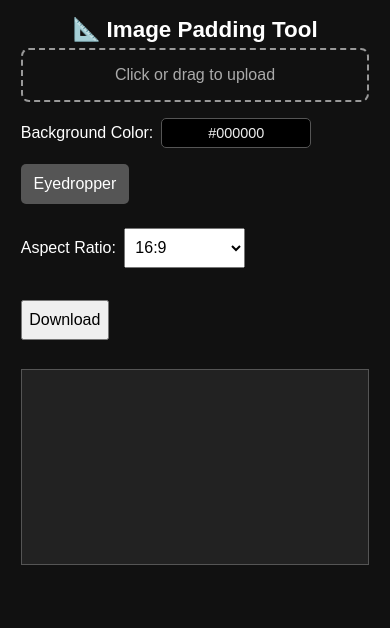
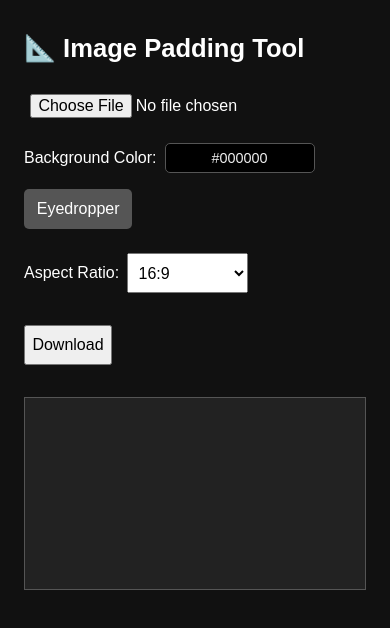
Before and after one commit to saparint/ImgPadTool, a plain HTML site: page index.html in a window 390 px wide. Drawn offline with Linux system fonts and the light colour scheme.

Commit message:
Add files via upload

```diff
--- a/index.html
+++ b/index.html
@@ -2,7 +2,7 @@
 <html lang="ko">
 <head>
   <meta charset="UTF-8">
-  <meta name="viewport" content="width=device-width, initial-scale=1.0">
+  <meta name="viewport" content="width=device-width, initial-scale=1.0"> <!-- ✨ 추가: 모바일 뷰포트 설정 ✨ -->
   <title>Image Padding Tool</title>
   <style>
     /* 4. box-sizing: border-box; 전역 적용 */
@@ -12,13 +12,13 @@
 
     body {
       font-family: sans-serif;
-      padding: 0.5rem; /* 상단 여백을 줄였습니다 */
-      background: #111; /* 기존 어두운 배경색 유지 */
-      color: #fff; /* 기존 흰색 텍스트 유지 */
+      padding: 1rem;
+      background: #111;
+      color: #fff;
       min-height: 100vh;
-      display: flex;
-      flex-direction: column;
-      align-items: center;
+      display: flex; /* ✨ 추가: body를 flex 컨테이너로 만들어 내부 요소 중앙 정렬을 돕습니다. ✨ */
+      flex-direction: column; /* ✨ 추가: 요소들을 세로로 정렬 ✨ */
+      align-items: center; /* ✨ 추가: 자식 요소들을 가로 중앙 정렬 ✨ */
     }
     input, select, button {
       margin: 0.5rem 0;
@@ -26,70 +26,19 @@
       font-size: 1rem;
     }
 
-    h1 { /* 제목 스타일 조정 */
-        margin-top: 0;
-        margin-bottom: 0.8rem;
-        font-size: 2.2rem;
-        text-align: center;
+    /* ✨ 추가: 메인 콘텐츠 컨테이너 스타일 ✨ */
+    #mainContentContainer {
+        max-width: 600px; /* 원하는 최대 너비 설정, 픽셀 단위로 조정 가능 */
+        width: 100%; /* 부모에 맞춰 너비 100% 사용 (max-width에 걸림) */
+        /* margin: 0 auto; /* body가 flex 컨테이너이므로 필요 없어짐. */
+        padding: 0 0.5rem; /* 선택 사항: 컨테이너 내부 좌우 패딩 추가 (body 패딩과 별개) */
     }
 
-    #mainContentContainer {
-        max-width: 600px;
-        width: 100%;
-        padding: 0 0.5rem;
+
+    /* 1. <br> 태그 제거 후 CSS로 간격 조절 */
+    #imageInput {
+        margin-bottom: 1rem;
     }
-
-    /* ✨ 핵심 수정: 드래그 앤 드롭 영역 스타일 - 원본 이미지처럼 어둡고 심플하게 ✨ */
-    #dropZone {
-        border: 2px dashed rgba(153, 153, 153, 1); /* 원본 이미지의 밝은 회색 점선 테두리 */
-        border-radius: 8px;
-        padding: 2.5rem 1rem; /* 내부 패딩 유지 */
-        text-align: center;
-        cursor: pointer;
-        transition: border-color 0.3s ease, background-color 0.3s ease;
-        margin-bottom: 1rem;
-        position: relative;
-        display: flex;
-        flex-direction: column; /* 텍스트만 있으므로 필요 없지만 유지 */
-        align-items: center;
-        justify-content: center;
-        /* gap: 10px; /* 아이콘이 없으므로 gap은 큰 의미 없지만 유지 */ */
-        background-color: rgba(60, 60, 60, 1); /* 원본 이미지의 진한 회색 배경색 */
-    }
-
-    #dropZone:hover {
-        border-color: rgba(180, 180, 180, 1); /* 호버 시 테두리 색상 약간 밝게 */
-        background-color: rgba(70, 70, 70, 1); /* 호버 시 배경색 약간 밝게 (부드러운 변화) */
-    }
-
-    #dropZone.highlight {
-        border-color: #4A90E2; /* 드래그 오버 시에는 파란색으로 명확하게 (기존 유지) */
-        background-color: rgba(75, 75, 75, 1); /* 드래그 오버 시 배경색을 약간 더 밝게 */
-    }
-
-    /* ✨ 제거: 아이콘 스타일은 이제 HTML에 아이콘이 없으므로 필요 없습니다. */
-    /* #dropZone .icon {
-        font-size: 2.8rem;
-        color: #888;
-    } */
-
-    #dropZone .text {
-        font-size: 1rem; /* 텍스트 크기 유지 (이미지와 유사) */
-        color: rgba(170, 170, 170, 1); /* 원본 이미지의 중간 회색 텍스트 색상 */
-    }
-
-    /* 실제 파일 인풋은 시각적으로 숨김 */
-    #imageInput {
-        position: absolute;
-        width: 1px;
-        height: 1px;
-        padding: 0;
-        margin: -1px;
-        overflow: hidden;
-        clip: rect(0, 0, 0, 0);
-        border: 0;
-    }
-
 
     canvas {
       border: 1px solid #555;
@@ -98,7 +47,8 @@
       max-height: calc(100vh - 250px);
       height: auto;
       display: block;
-      margin-top: 0.8rem; /* 캔버스 상단 마진도 약간 줄일 수 있습니다. */
+      margin-top: 1rem;
+      /* ✨ 수정: 캔버스도 중앙 정렬되도록 margin-left/right를 auto로 변경 ✨ */
       margin-left: auto;
       margin-right: auto;
       z-index: 5;
@@ -219,7 +169,7 @@
         border-radius: 3px;
         font-family: monospace;
         text-transform: uppercase;
-        min-width: 0;
+        min-width: 0; /* ✨수정됨: 튀어나오는 문제 해결을 위해 추가 ✨*/
     }
     .color-input-area input[type="text"].invalid {
         border-color: #f00;
@@ -230,7 +180,7 @@
         display: flex;
         align-items: center;
         gap: 10px;
-        margin-bottom: 1rem;
+        margin-bottom: 1rem; /* 1. <br> 태그 제거 후 CSS로 간격 조절 */
     }
 
     /* 비율 직접 입력 필드 컨테이너 스타일 */
@@ -279,6 +229,7 @@
         cursor: not-allowed;
     }
 
+    /* 1. <br> 태그 제거 후 CSS로 간격 조절 */
     #downloadButton {
       margin-bottom: 1rem;
     }
@@ -288,13 +239,12 @@
     /* 작은 화면 (예: 768px 이하, 태블릿 세로 및 스마트폰 가로/세로) */
     @media (max-width: 768px) {
         body {
-            padding: 0.5rem;
+            padding: 0.8rem; /* 모바일에서 좌우 패딩을 약간 줄여 공간 확보 */
         }
 
         h1 {
-            font-size: 1.6rem;
-            margin-top: 0.3rem;
-            margin-bottom: 0.5rem;
+            font-size: 1.8rem; /* 제목 크기 줄이기 */
+            margin-bottom: 1rem;
         }
 
         /* 플렉스 컨테이너 내부 요소들이 자동으로 다음 줄로 내려오도록 설정 */
@@ -331,6 +281,8 @@
             transform: translateX(0);
         }
 
+        /* 스와치 크기는 현재 30px로 충분히 터치하기 좋습니다. */
+
         /* 사용자 정의 비율 입력 필드 너비 조절 */
         #customAspectRatioInputGroup input[type="text"] {
             width: 100%; /* 부모 컨테이너 내에서 가득 채우도록 */
@@ -349,60 +301,37 @@
         input, select, button {
             min-height: 40px; /* 터치하기 쉽도록 최소 높이 설정 */
         }
-
-        /* 모바일 드롭존 패딩 조정 */
-        #dropZone {
-            padding: 1.5rem 0.8rem;
-        }
     }
 
     /* 아주 작은 화면 (예: 480px 이하, 대부분의 스마트폰 세로) */
     @media (max-width: 480px) {
         body {
-            padding: 0.3rem;
+            padding: 0.5rem; /* 더 작은 화면에서는 패딩을 더 줄일 수 있습니다. */
         }
 
         h1 {
-            font-size: 1.4rem;
-            margin-top: 0.2rem;
-            margin-bottom: 0.3rem;
+            font-size: 1.6rem;
         }
 
         /* 색상 팔레트 컬럼 더 줄이기 */
         #predefinedColorPalette {
-            grid-template-columns: repeat(3, 1fr);
-            max-width: calc(100vw - 1rem);
+            grid-template-columns: repeat(3, 1fr); /* 4열 -> 3열로 줄이기 */
+            max-width: calc(100vw - 1rem); /* body padding 고려 (0.5rem * 2) */
         }
 
         /* '직접 입력' 라벨이 너무 길다면 */
         .color-input-area label {
             font-size: 0.85rem;
         }
-
-        /* 아주 작은 화면 드롭존 패딩 조정 */
-        #dropZone {
-            padding: 1rem 0.5rem;
-        }
-        /* ✨ 아이콘이 없으므로 이 스타일은 이제 무의미합니다. */
-        /* #dropZone .icon {
-            font-size: 2.5rem;
-        } */
-        #dropZone .text {
-            font-size: 1rem;
-        }
     }
   </style>
 </head>
 <body>
+  <!-- ✨ 추가: 메인 콘텐츠 컨테이너 시작 ✨ -->
   <div id="mainContentContainer">
     <h1 id="mainTitle">📐 Image Padding Tool</h1>
 
-    <!-- ✨ 드래그 앤 드롭 영역: 아이콘 제거 및 텍스트만 표시 ✨ -->
-    <div id="dropZone">
-        <!-- ⬆️ 아이콘 제거 -->
-        <span class="text" id="dropZoneText">클릭하거나 드래그하여 업로드</span>
-        <input type="file" id="imageInput" accept="image/*">
-    </div>
+    <input type="file" id="imageInput" accept="image/*">
 
     <div class="color-input-group">
       <label for="colorDisplayBox" id="bgColorLabel">배경색:</label>
@@ -463,7 +392,7 @@
     <button id="downloadButton">다운로드</button>
 
     <canvas id="canvas" width="1600" height="900"></canvas>
-  </div>
+  </div> <!-- ✨ 추가: 메인 콘텐츠 컨테이너 끝 ✨ -->
 
   <script>
     let img;
@@ -482,19 +411,13 @@
     const hexInput = document.getElementById("hexInput");
     const downloadButton = document.getElementById("downloadButton");
 
-    // ✨ 드래그 앤 드롭 관련 요소 ✨
-    const dropZone = document.getElementById("dropZone");
-    const dropZoneText = document.getElementById("dropZoneText");
-
-
     let currentBgColor = "#000000";
 
-    // ✨ 국제화 (i18n) 관련 코드 ✨
+    // ✨ 국제화 (i18n) 관련 코드 추가 시작 ✨
     const translations = {
         ko: {
             title: "Image Padding Tool",
             mainTitle: "📐 Image Padding Tool",
-            dropZoneText: "클릭하거나 드래그하여 업로드", // ✨ 한국어 텍스트 유지 (이미지에는 영어 텍스트지만) ✨
             bgColorLabel: "배경색:",
             directInputLabel: "직접 입력:",
             eyedropperButton: "스포이드",
@@ -510,13 +433,11 @@
             alertNoImage: "이미지를 먼저 업로드해주세요.",
             alertEyedropperNotSupported: "이 브라우저에서는 스포이드 기능을 지원하지 않습니다. (Chrome, Edge 등에서 사용 가능)",
             eyedropperButtonTitle: "이 브라우저는 스포이드 기능을 지원하지 않습니다.",
-            transparent: "투명",
-            alertNotAnImage: "이미지 파일만 업로드할 수 있습니다."
+            transparent: "투명"
         },
         en: {
             title: "Image Padding Tool",
             mainTitle: "📐 Image Padding Tool",
-            dropZoneText: "Click or drag to upload", // ✨ 영어 텍스트는 이미지와 동일하게 유지 ✨
             bgColorLabel: "Background Color:",
             directInputLabel: "Direct Input:",
             eyedropperButton: "Eyedropper",
@@ -532,28 +453,27 @@
             alertNoImage: "Please upload an image first.",
             alertEyedropperNotSupported: "This browser does not support the Eyedropper tool. (Available in Chrome, Edge, etc.)",
             eyedropperButtonTitle: "This browser does not support the eyedropper tool.",
-            transparent: "Transparent",
-            alertNotAnImage: "Only image files can be uploaded."
+            transparent: "Transparent"
         }
     };
 
-    let langStrings;
+    let langStrings; // 현재 선택된 언어의 문자열을 담을 변수
 
     function getBrowserLanguage() {
         const userLang = navigator.language || navigator.userLanguage;
         if (userLang.startsWith('ko')) {
             return 'ko';
         }
-        return 'en';
+        return 'en'; // 기본값은 영어
     }
 
     function applyTranslations() {
         const lang = getBrowserLanguage();
         langStrings = translations[lang];
 
+        // HTML 요소 텍스트 업데이트
         document.title = langStrings.title;
         document.getElementById("mainTitle").textContent = langStrings.mainTitle;
-        document.getElementById("dropZoneText").textContent = langStrings.dropZoneText;
         document.getElementById("bgColorLabel").textContent = langStrings.bgColorLabel;
         document.getElementById("directInputLabel").textContent = langStrings.directInputLabel;
         document.getElementById("eyedropperButton").textContent = langStrings.eyedropperButton;
@@ -562,76 +482,43 @@
         document.getElementById("customRatioLabel").textContent = langStrings.customRatioLabel;
         document.getElementById("ratioHint").textContent = langStrings.ratioHint;
 
+        // Placeholder 업데이트
+        // hexInput.placeholder는 transparent로 바뀔 수 있으므로 updateColorDisplay에서 처리
         customAspectRatioInput.placeholder = langStrings.customRatioPlaceholder;
 
+        // select option 텍스트 업데이트
         document.getElementById("option1_1").textContent = langStrings.option1_1;
         document.getElementById("option4_3").textContent = langStrings.option4_3;
         document.getElementById("option3_2").textContent = langStrings.option3_2;
         document.getElementById("option16_9").textContent = langStrings.option16_9;
         document.getElementById("customOption").textContent = langStrings.customOption;
 
+        // EyeDropper 버튼 상태 및 툴팁 업데이트
         if (!window.EyeDropper) {
             eyedropperButton.disabled = true;
             eyedropperButton.title = langStrings.eyedropperButtonTitle;
         } else {
             eyedropperButton.disabled = false;
-            eyedropperButton.title = '';
+            eyedropperButton.title = ''; // 지원하면 title 제거
         }
 
+        // 현재 배경색 표시 업데이트 (언어 변경 후 '투명' 텍스트 재적용)
         updateColorDisplay(currentBgColor);
     }
+    // ✨ 국제화 (i18n) 관련 코드 추가 끝 ✨
 
-    // ✨ 파일 처리 로직을 별도 함수로 분리 ✨
-    function handleFile(file) {
-        if (!file) return;
-
-        if (!file.type.startsWith('image/')) {
-            alert(langStrings.alertNotAnImage);
-            return;
-        }
-
-        originalFileName = file.name;
-
-        const reader = new FileReader();
-        reader.onload = function (evt) {
-            img = new Image();
-            img.onload = () => processImage();
-            img.src = evt.target.result;
-        };
-        reader.readAsDataURL(file);
-    }
-
-    // ✨ imageInput change 이벤트 리스너 수정 ✨
     imageInput.addEventListener("change", e => {
+      const reader = new FileReader();
+      reader.onload = function (evt) {
+        img = new Image();
+        img.onload = () => processImage();
+        img.src = evt.target.result;
+      };
       if (e.target.files && e.target.files[0]) {
-        handleFile(e.target.files[0]);
+        originalFileName = e.target.files[0].name;
       }
+      reader.readAsDataURL(e.target.files[0]);
     });
-
-    // ✨ 드래그 앤 드롭 이벤트 리스너 ✨
-    dropZone.addEventListener("dragover", e => {
-        e.preventDefault(); // 기본 동작 방지 (파일 열림 방지)
-        dropZone.classList.add("highlight");
-    });
-
-    dropZone.addEventListener("dragleave", () => {
-        dropZone.classList.remove("highlight");
-    });
-
-    dropZone.addEventListener("drop", e => {
-        e.preventDefault(); // 기본 동작 방지
-        dropZone.classList.remove("highlight");
-
-        if (e.dataTransfer.files && e.dataTransfer.files[0]) {
-            handleFile(e.dataTransfer.files[0]);
-        }
-    });
-
-    // ✨ 드롭 존 클릭 시 숨겨진 input[type=file] 클릭 트리거 ✨
-    dropZone.addEventListener("click", () => {
-        imageInput.click();
-    });
-
 
     // 비율 선택 드롭다운 변경 시
     aspectRatioSelect.addEventListener("change", () => {
@@ -675,6 +562,7 @@
       }
     });
 
+    // 헥스 입력 필드 클릭 시 전체 선택
     hexInput.addEventListener("focus", () => {
         hexInput.select();
     });
@@ -696,7 +584,7 @@
              currentBgColor = 'rgba(0,0,0,0)';
              updateColorDisplay(currentBgColor);
              hexInput.classList.remove("invalid");
-        } else {
+        } else { // 빈 문자열 또는 유효하지 않은 헥스 코드
             hexInput.classList.add("invalid");
         }
     });
@@ -713,17 +601,18 @@
           console.error("EyeDropper API 에러:", e);
         }
       } else {
-        alert(langStrings.alertEyedropperNotSupported);
+        alert(langStrings.alertEyedropperNotSupported); // ✨ 번역된 텍스트 사용 ✨
       }
     });
 
+    // updateColorDisplay 함수 수정: hexInput.value를 항상 현재 색상으로 채움
     function updateColorDisplay(color) {
       if (color === 'rgba(0,0,0,0)' || color.toLowerCase() === 'transparent') {
           colorDisplayBox.style.backgroundColor = '';
           colorDisplayBox.classList.add('transparent-display-box');
-          currentHexSpan.textContent = langStrings.transparent;
+          currentHexSpan.textContent = langStrings.transparent; // ✨ 번역된 텍스트 사용 ✨
           hexInput.value = 'transparent';
-          hexInput.placeholder = langStrings.transparent;
+          hexInput.placeholder = langStrings.transparent; // ✨ 번역된 텍스트 사용 ✨
       } else {
           colorDisplayBox.classList.remove('transparent-display-box');
           colorDisplayBox.style.backgroundColor = color;
@@ -745,6 +634,7 @@
       }
     }
 
+    // processImage 함수 (비율 계산 로직 포함)
     function processImage() {
       if (!img) return;
 
@@ -802,7 +692,7 @@
 
     function download() {
       if (!img) {
-        alert(langStrings.alertNoImage);
+        alert(langStrings.alertNoImage); // ✨ 번역된 텍스트 사용 ✨
         return;
       }
 
@@ -825,12 +715,15 @@
       link.click();
     }
 
+    // 페이지 로드 시 초기 설정
+    // DOMContentLoaded를 사용하여 HTML 로드 후 번역 적용
     document.addEventListener("DOMContentLoaded", () => {
-        applyTranslations();
-        updateColorDisplay(currentBgColor);
-        processImage();
+        applyTranslations(); // ✨ 페이지 로드 시 번역 적용 ✨
+        updateColorDisplay(currentBgColor); // 초기 색상 표시 업데이트
+        processImage(); // 초기 이미지 처리 (없으면 작동 안함)
     });
 
+    // 다운로드 버튼 이벤트 리스너 추가
     downloadButton.addEventListener("click", download);
 
   </script>
```
